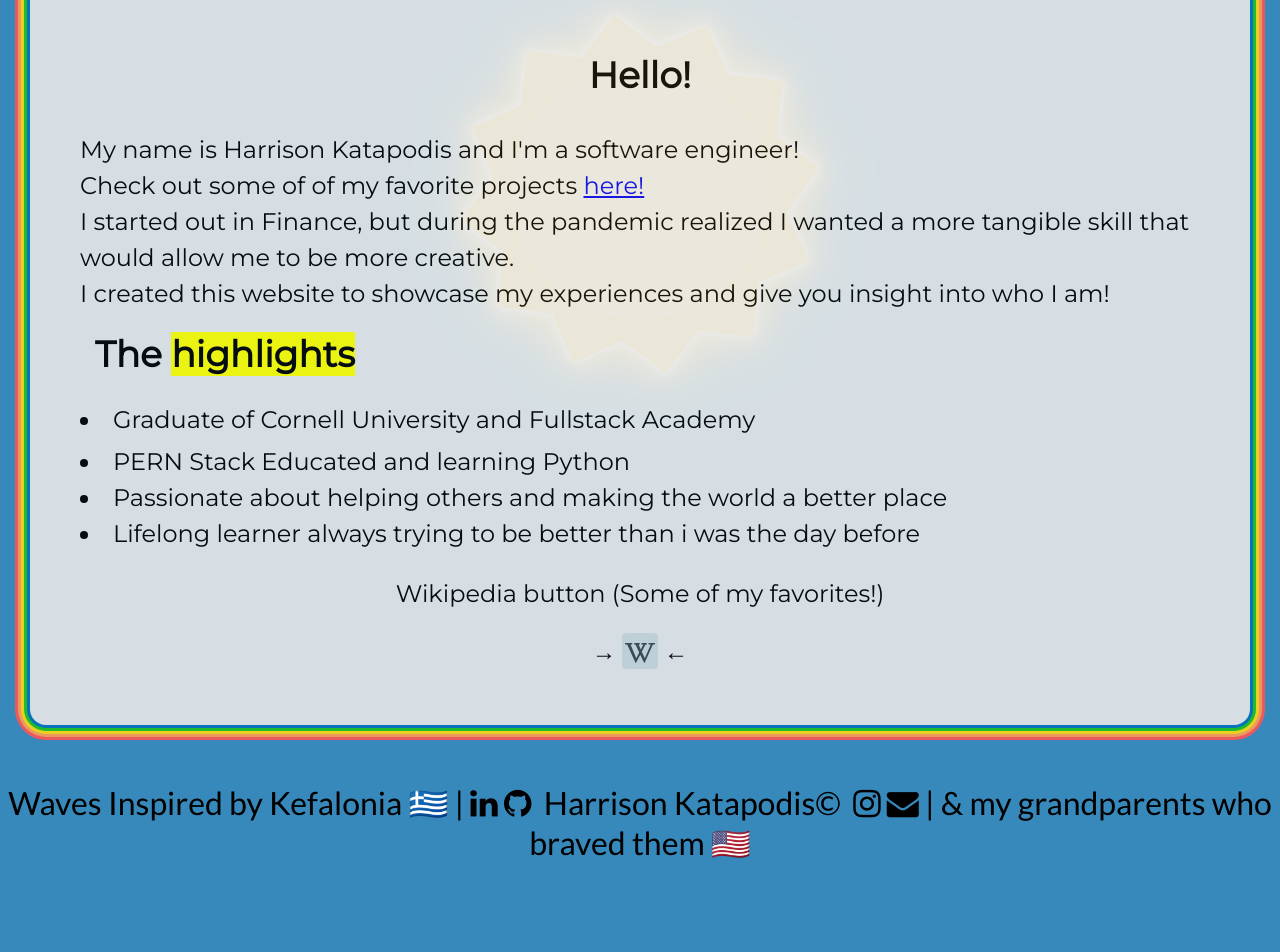
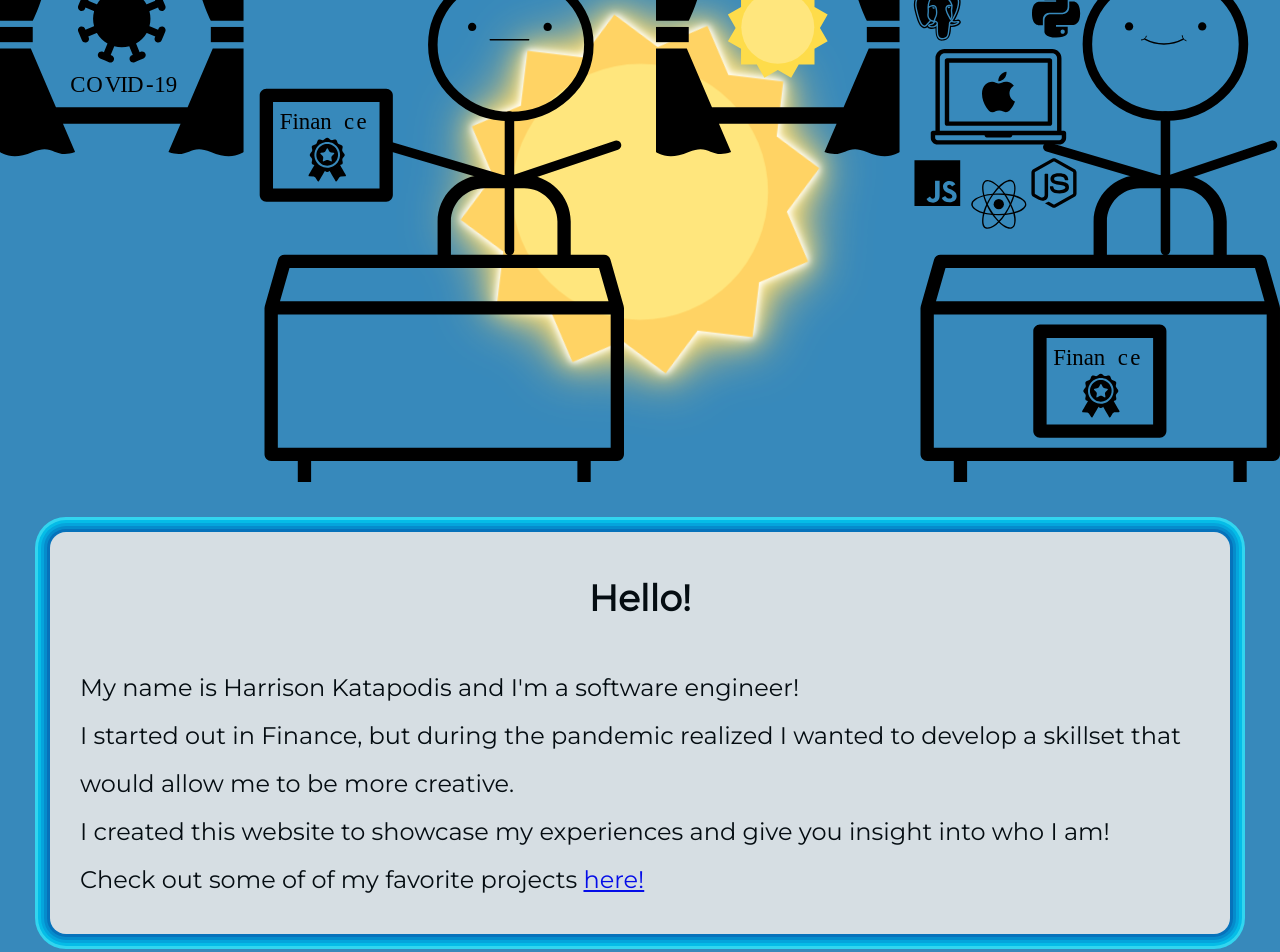
Before and after one commit to HarrisonJK/HarrisonJK.github.io, a React (Vite) app: page / in a window 1280 px wide. Shown: the part 260-1212 px from the top of the page. Before the commit the page ends 1131 px from the top, so only its background shows below. Built offline with nearby package versions, Linux system fonts and the light colour scheme.

Commit message:
added svg drawings

```diff
--- a/src/components/About.jsx
+++ b/src/components/About.jsx
@@ -1,4 +1,6 @@
 import { Link } from "react-router-dom";
+import before from "../assets/before.svg";
+import after from "../assets/after.svg";
 
 export function About() {
   function WikipediaButton() {
@@ -498,6 +500,7 @@ export function About() {
       "https://en.wikipedia.org/wiki/Delimiter",
       "https://en.wikipedia.org/wiki/I_Love_to_Singa",
       "https://en.wikipedia.org/wiki/The_Singing_Kid",
+      "https://en.wikipedia.org/wiki/Potoo",
     ];
 
     function handleClick() {
@@ -532,29 +535,38 @@ export function About() {
   }
 
   return (
-    <section className="aboutMe rainbowContainer">
+    <div>
+      <section className="easy-grid">
+        <img className="example-block" src={before} />
+        <img className="example-block" src={after} />
+      </section>
+      <section className="aboutMe rainbowContainer montserrat" id="marginCut">
         <h1 className="center montserrat">Hello!</h1>
-      <p className="montserrat">
-        My name is Harrison Katapodis and I'm a software engineer! <br></br>
+        My name is Harrison Katapodis and I'm a software engineer! <br></br> I
+        started out in Finance, but during the pandemic realized I wanted to
+        develop a skillset that would allow me to be more creative. <br></br>I
+        created this website to showcase my experiences and give you insight
+        into who I am!
+        <br></br>
         Check out some of of my favorite projects{" "}
-        <Link to="/portfolio">here!</Link> <br></br> I started out in Finance,
-        but during the pandemic realized I wanted a more tangible skill that
-        would allow me to be more creative. <br></br>I created this website to
-        showcase my experiences and give you insight into who I am!
+        <Link to="/portfolio">here!</Link>
+      </section>
+      <section className="aboutMe rainbowContainer montserrat" id="marginCut">
         <h1 className="noMargin">
-          The <mark>highlights</mark>
+          <mark className="highlight">Highlights</mark>
         </h1>
         <li className="space">
           Graduate of Cornell University and Fullstack Academy
         </li>
-        <li>PERN Stack Educated and learning Python</li>
+        <li>PERN Stack-educated and learning Python</li>
         <li>
           Passionate about helping others and making the world a better place
         </li>
         <li>
-          Lifelong learner always trying to be better than i was the day before
+          Lifelong learner whose always trying to be better than I was the day
+          before
         </li>
-      </p>
+
         <div className="montserrat center botPadding">
           Wikipedia button (Some of my favorites!)
         </div>
@@ -562,5 +574,6 @@ export function About() {
           <WikipediaButton />
         </div>
       </section>
+    </div>
   );
 }
--- a/src/components/Header.jsx
+++ b/src/components/Header.jsx
@@ -10,7 +10,6 @@ export function Header() {
         &nbsp;
         <a className="fa fa-envelope transparent "></a>
       </div>
-      {/* <div className="header"> */}
       <div className="HKHeader">
         <svg className="svg">
           <symbol id="s-text">
--- a/src/styles/About.css
+++ b/src/styles/About.css
@@ -1,13 +1,22 @@
 .aboutMe {
   width: calc(100% - 10rem);
-  margin: 50px auto;
-  padding: 50px;
+  margin: 50px;
+  padding: 30px;
   background: #e8e8e8;
 }
 
+#marginCut {
+  padding-top: 0px;
+}
+
 .rainbowContainer {
-  box-shadow: #0271bc 0px 0px 0px 3px, #1fc11b 0px 0px 0px 6px,
-    #ffd913 0px 0px 0px 9px, #ff9c55 0px 0px 0px 12px, #ff5555 0px 0px 0px 15px;
+  display: inline-block;
+  /* box-shadow: #0271bc 0px 0px 0px 3px, #1fc11b 0px 0px 0px 6px,
+    #ffd913 0px 0px 0px 9px, #ff9c55 0px 0px 0px 12px, #ff5555 0px 0px 0px 15px; */
+  /* box-shadow: #32def6 0px 0px 0px 3px, #00c3ed 0px 0px 0px 6px,
+    #00a8e0 0px 0px 0px 9px, #00c3ed 0px 0px 0px 12px, #0271bc 0px 0px 0px 15px; */
+  box-shadow: #0271bc 0px 0px 0px 3px, #008dcf 0px 0px 0px 6px,
+    #00a8e0 0px 0px 0px 9px, #00c3ed 0px 0px 0px 12px, #32def6 0px 0px 0px 15px;
   border-radius: 1rem;
   opacity: 0.9;
   font-size: 1.5rem;
@@ -20,7 +29,7 @@
 }
 .montserrat {
   font-family: "Montserrat", Helvetica, sans-serif, Arial;
-  line-height: 1.5;
+  line-height: 2;
 }
 
 .space {
@@ -50,3 +59,14 @@
 .botPadding {
   padding-bottom: 15px;
 }
+
+.highlight {
+  background-color: #fedc4a;
+}
+
+.easy-grid {
+  display: grid;
+  grid-gap: var(--g, 2rem);
+  grid-auto-columns: 1fr;
+  grid-auto-flow: column;
+}
--- a/src/styles/Sun.css
+++ b/src/styles/Sun.css
@@ -17,7 +17,7 @@
 }
 
 .cls-2 {
-  fill: #fedc4a;
+  fill: #ffd364;
   animation: rotate 300s linear infinite, sunRays 5s alternate infinite;
   transform-origin: center;
   /* animation-name: animate;
@@ -38,11 +38,11 @@
 @keyframes sunRays {
   0% {
     filter: drop-shadow(0px 0px 1px #fff) drop-shadow(0px 0px 1.5px #fff)
-      drop-shadow(0px 0px 5px #ffe67d) drop-shadow(0px 0px 10px #fedc4a);
+      drop-shadow(0px 0px 5px #ffe67d) drop-shadow(0px 0px 10px #ffd364);
   }
 
   100% {
     filter: drop-shadow(0px 0px 2px #fff) drop-shadow(0px 0px 3px #fff)
-      drop-shadow(0px 0px 7.5px #ffe67d) drop-shadow(0px 0px 15px #fedc4a);
+      drop-shadow(0px 0px 7.5px #ffe67d) drop-shadow(0px 0px 15px #ffd364);
   }
 }
```
Also changed, not shown: src/assets/after.svg (added), src/assets/before.svg (added). Lines whose indentation alone changed are shown as unchanged.
